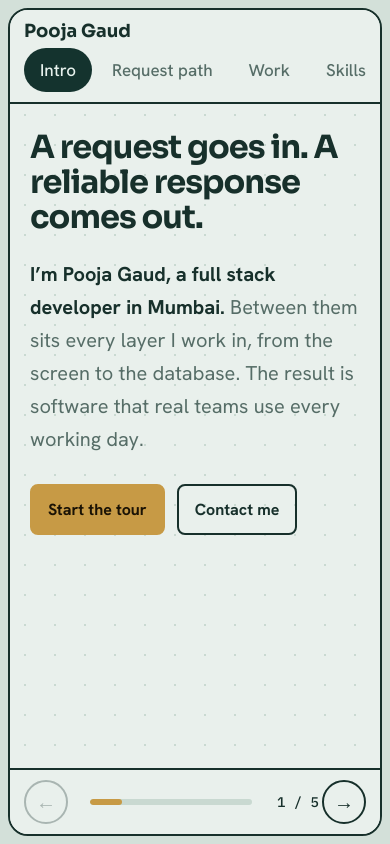
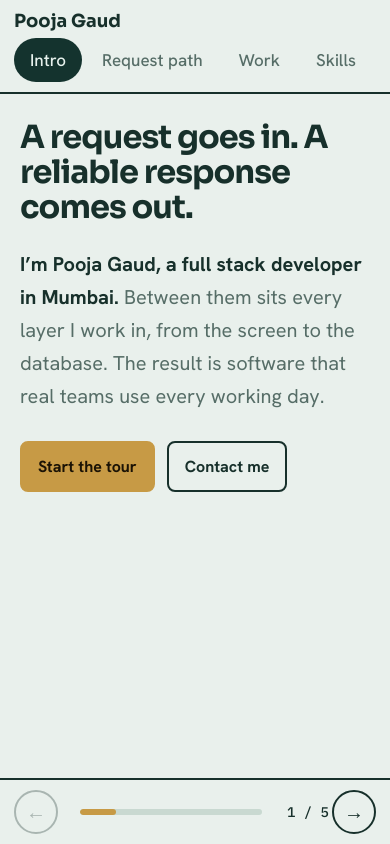
Before and after one commit to PoojaGaud0711/Portfolio, a plain HTML site: page index.html in a window 390 px wide. Drawn offline with Linux system fonts and the light colour scheme.

Commit message:
Refactor CSS and JavaScript for responsiveness and clarity

```diff
--- a/index.html
+++ b/index.html
@@ -17,10 +17,10 @@ body{background:var(--out);color:var(--ink);font:400 17px/1.65 "Hanken Grotesk",
 a{color:inherit}
 :focus-visible{outline:3px solid var(--teal);outline-offset:3px;border-radius:6px}
 h1,h2,h3{font-family:Sora,"Hanken Grotesk",sans-serif;font-weight:700;letter-spacing:-.03em;line-height:1.1;margin:0}
-.frame{height:100%;display:flex;flex-direction:column;background:var(--bg);background-image:radial-gradient(var(--line) 1.2px,transparent 1.2px);background-size:30px 30px;border:2px solid var(--ink);border-radius:26px;overflow:hidden}
+.frame{height:100%;display:flex;flex-direction:column;background:var(--bg);background-image:radial-gradient(var(--line) 1.2px,transparent 1.2px);background-size:30px 30px;border:2px solid var(--ink);border-radius:26px;overflow:hidden;overflow:clip}
 .bar{display:flex;justify-content:space-between;align-items:center;gap:16px;padding:14px 26px;background:var(--bg);border-bottom:2px solid var(--ink)}
 .bar strong{font:700 18px Sora,sans-serif;white-space:nowrap}
-.tabs{display:flex;gap:4px;overflow-x:auto;scrollbar-width:none}
+.tabs{display:flex;gap:4px;overflow-x:auto;scrollbar-width:none;position:relative;min-width:0;max-width:100%}
 .tabs::-webkit-scrollbar{display:none}
 .tabs a{padding:8px 16px;border-radius:999px;text-decoration:none;color:var(--muted);font-weight:500;white-space:nowrap}
 .tabs a:hover{color:var(--ink)}
@@ -72,7 +72,7 @@ h2{font-size:clamp(26px,3.6vw,40px);margin-bottom:8px}
 .close{background:var(--navy);color:var(--on-navy);border-radius:20px;padding:36px;margin-top:30px}
 .close h2{font-size:clamp(26px,4vw,40px)}.close p{opacity:.85;margin:0 0 20px}
 .close .btn.alt{color:var(--on-navy);border-color:rgba(255,255,255,.5)}
-@media (max-width:800px){body{padding:8px}.frame{border-radius:20px}.bar{padding:10px 14px;flex-direction:column;align-items:flex-start;gap:6px}.pane{padding:26px 20px 44px}.track{grid-template-columns:repeat(2,1fr);gap:20px 12px}.rail,.packet{display:none}.panel{grid-template-columns:1fr}.stat{text-align:left}.dep{grid-template-columns:1fr;gap:6px}.how,.skl{grid-template-columns:1fr}.skl div,.edu div{grid-template-columns:1fr;gap:2px}.foot{padding:10px 14px}.close{padding:26px}.trace{padding:22px}.in{justify-content:flex-start}.btn{overflow-wrap:anywhere;text-align:center;padding:13px 16px}.close .btns{flex-direction:column}.close .btn{width:100%}}
+@media (max-width:800px){body{padding:env(safe-area-inset-top,0px) 0 env(safe-area-inset-bottom,0px)}.frame{border:0;border-radius:0;background-image:none}.bar{padding:10px 14px;flex-direction:column;align-items:stretch;gap:6px}.pane{padding:26px 20px 44px}.track{grid-template-columns:repeat(2,1fr);gap:20px 12px}.rail,.packet{display:none}.panel{grid-template-columns:1fr}.stat{text-align:left}.dep{grid-template-columns:1fr;gap:6px}.how,.skl{grid-template-columns:1fr}.skl div,.edu div{grid-template-columns:1fr;gap:2px}.foot{padding:10px 14px}.close{padding:26px}.trace{padding:22px}.in{justify-content:flex-start}.btn{overflow-wrap:anywhere;text-align:center;padding:13px 16px}.close .btns{flex-direction:column}.close .btn{width:100%}}
 @media (prefers-reduced-motion:reduce){.stage{scroll-behavior:auto}.packet,.prog i{transition:none}}
 </style>
 </head>
@@ -153,14 +153,14 @@ h2{font-size:clamp(26px,3.6vw,40px);margin-bottom:8px}
 
 <script>
 (function(){
-var st=document.getElementById('stage'),panes=[].slice.call(st.querySelectorAll('.pane')),tabs=[].slice.call(document.querySelectorAll('.tabs a')),
+var st=document.getElementById('stage'),frame=document.querySelector('.frame'),panes=[].slice.call(st.querySelectorAll('.pane')),tabs=[].slice.call(document.querySelectorAll('.tabs a')),
 prev=document.getElementById('prev'),next=document.getElementById('next'),pg=document.getElementById('pg'),cnt=document.getElementById('cnt'),idx=0,lock=false;
 function go(i){i=Math.max(0,Math.min(panes.length-1,i));st.scrollTo({left:i*st.clientWidth,behavior:'smooth'});}
 function sync(){var i=Math.round(st.scrollLeft/st.clientWidth);if(i===idx&&pg.dataset.s)return;idx=i;pg.dataset.s=1;
  tabs.forEach(function(t,k){t.setAttribute('aria-current',k===i)});
  pg.style.width=((i+1)/panes.length*100)+'%';cnt.textContent=(i+1)+' / '+panes.length;
  prev.disabled=i===0;next.disabled=i===panes.length-1;
- var a=tabs[i];if(a&&a.scrollIntoView)a.scrollIntoView({inline:'nearest',block:'nearest'});}
+ var a=tabs[i],tb=a&&a.parentNode;if(tb)tb.scrollTo({left:a.offsetLeft-tb.clientWidth/2+a.offsetWidth/2,behavior:'smooth'});frame.scrollLeft=0;frame.scrollTop=0;document.body.scrollLeft=0;}
 st.addEventListener('scroll',function(){window.requestAnimationFrame(sync)});
 tabs.forEach(function(t,k){t.addEventListener('click',function(e){e.preventDefault();go(k)})});
 document.querySelectorAll('.btns a[href^="#p"]').forEach(function(a){a.addEventListener('click',function(e){e.preventDefault();go(+a.getAttribute('href').slice(2))})});
```
